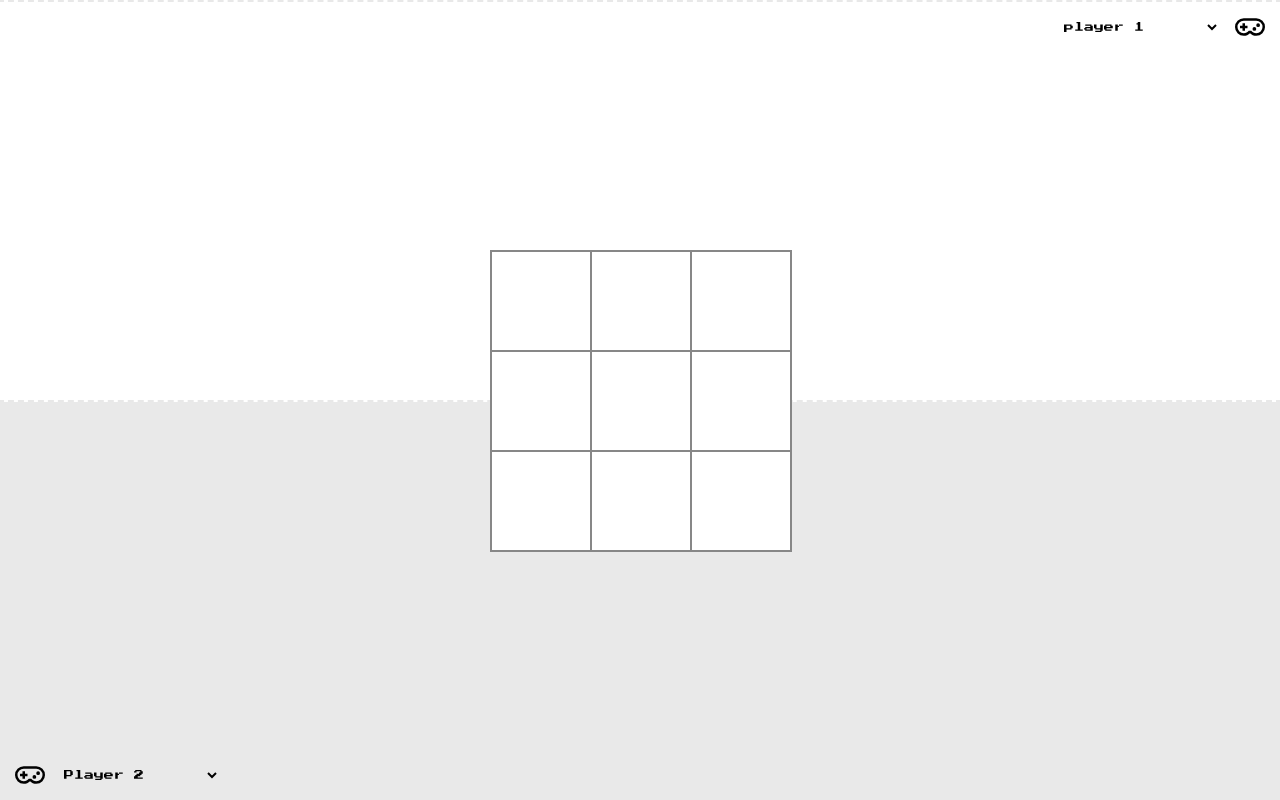
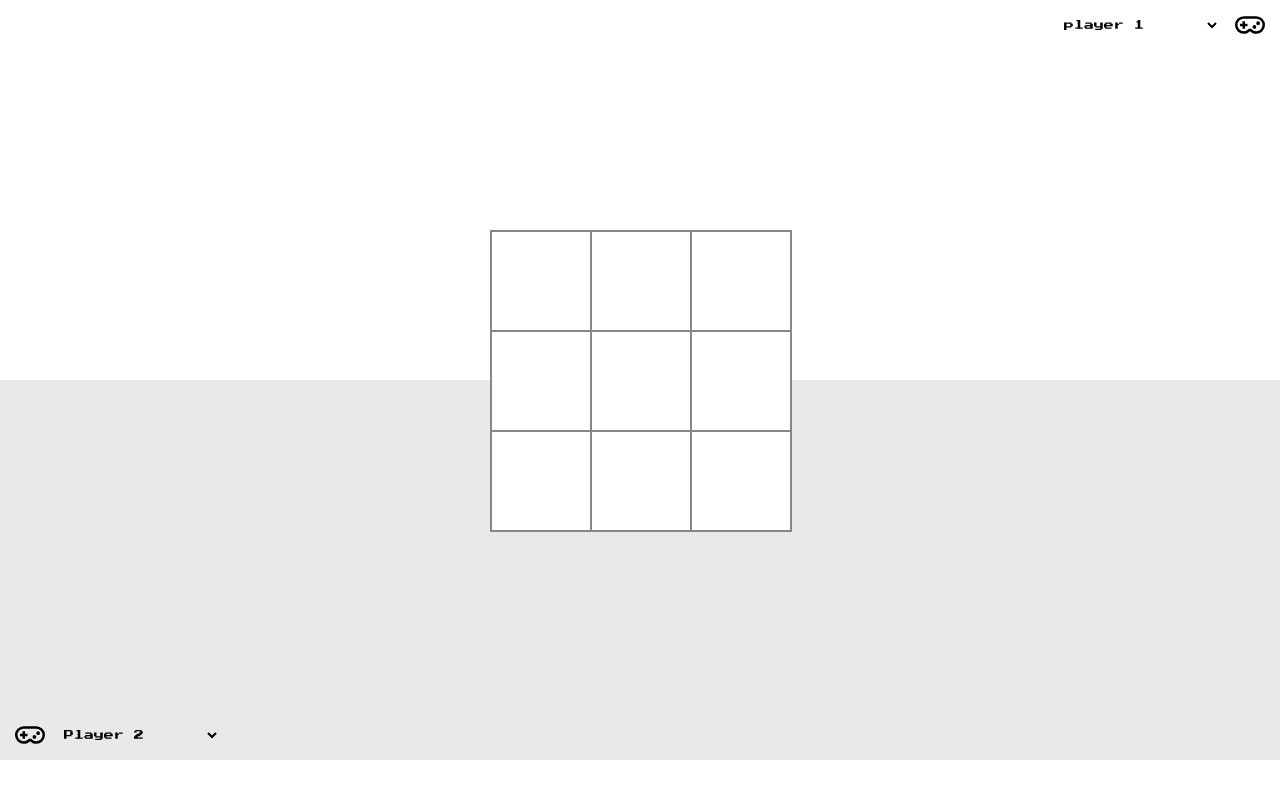
Before and after one commit to noodlebenji2960/tic-tac-toe, a plain HTML site: page index.html in a window 1280 px wide. Drawn offline with Linux system fonts and the light colour scheme.

```diff
--- a/style.css
+++ b/style.css
@@ -14,7 +14,7 @@
     align-items: center;
     justify-content: center;
     flex-direction: column;
-    height: 100vh;
+    height: 95vh;
     margin: 0px;
     padding: 0px;
 }
@@ -117,7 +117,6 @@
 
   #O_score{
     justify-content: right;
-    border: 2px dashed rgba(211, 211, 211, 0.5);
   }
   #X_score{
     align-items: flex-end;
```
